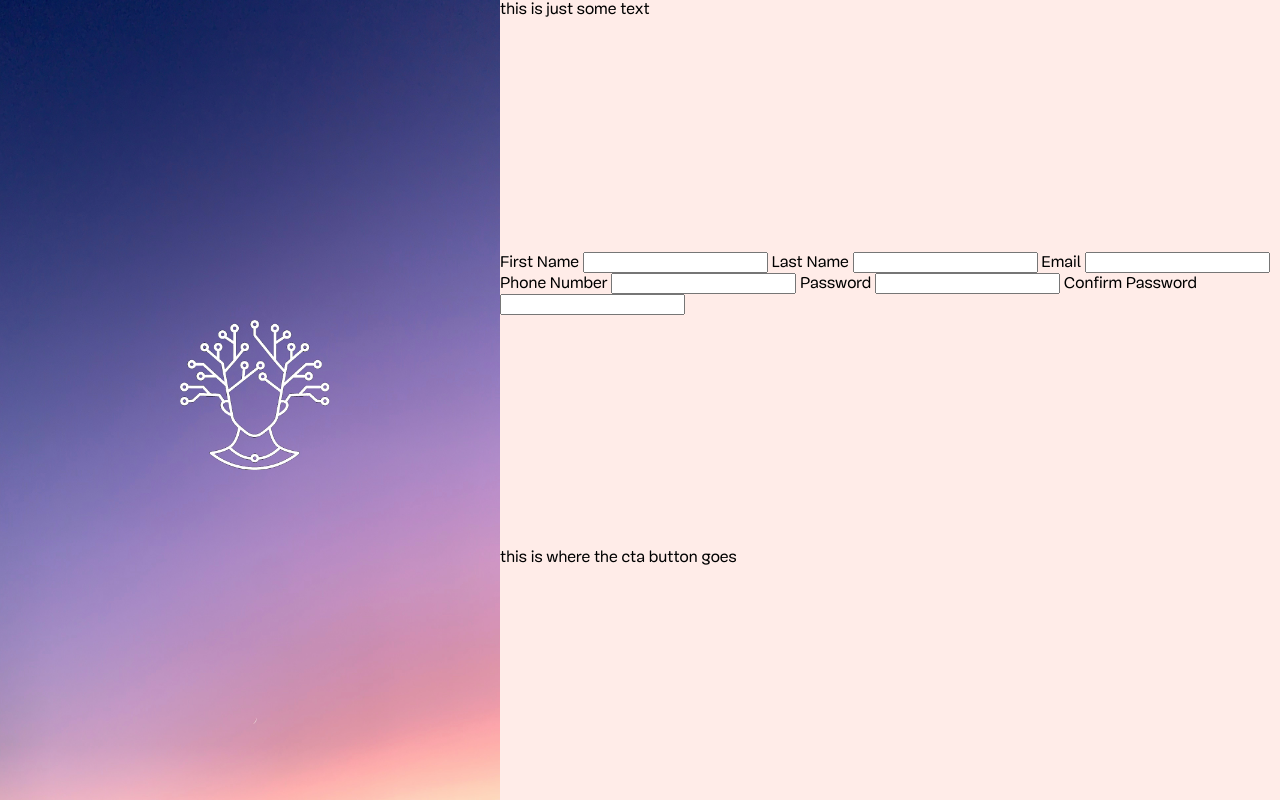
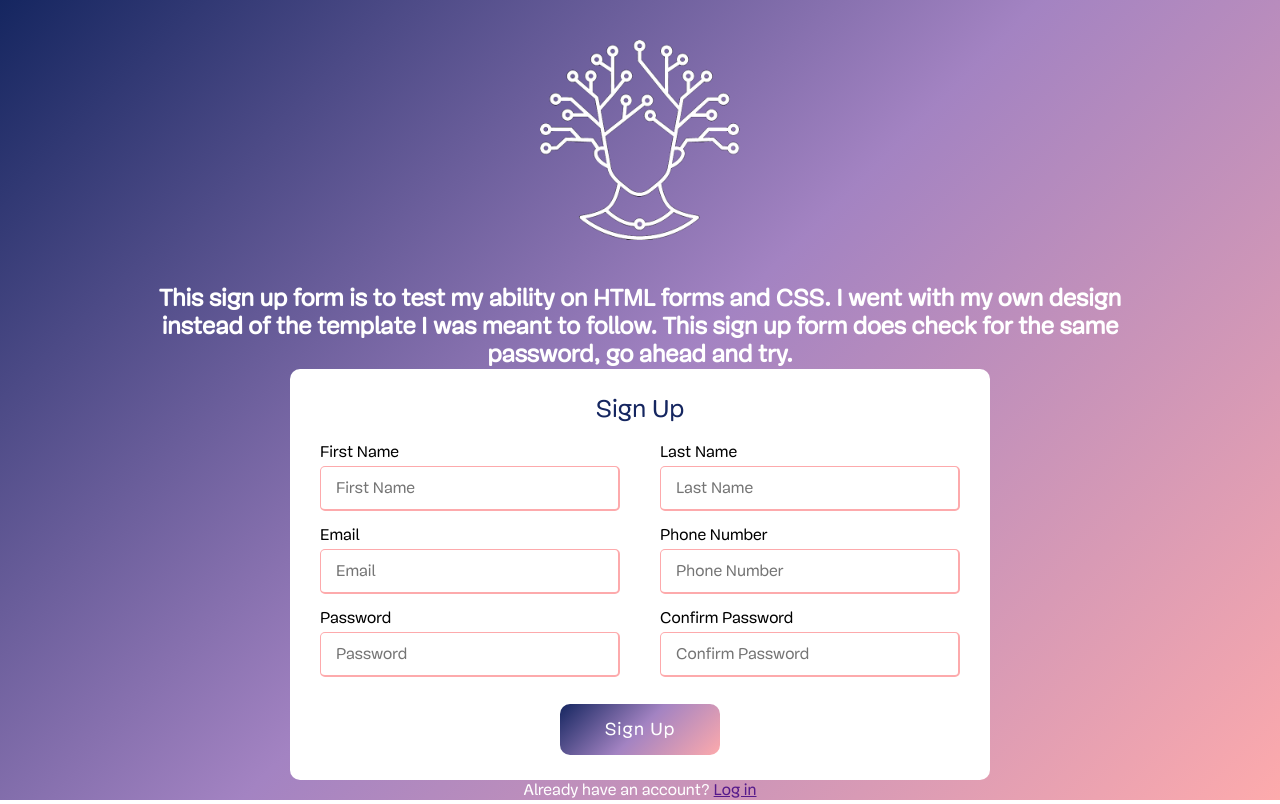
Before and after one commit to amrkab/sign-up-form, a plain HTML site: page index.html in a window 1280 px wide. Drawn offline with Linux system fonts and the light colour scheme.

Commit message:
Finish sign up page and styling

```diff
--- a/app.js
+++ b/app.js
@@ -0,0 +1,13 @@
+let password = document.querySelector('#password');
+let passwordConfirm = document.querySelector('#password-confirm');
+
+let btn = document.querySelector('#sign-up-button')
+
+btn.addEventListener('click', e => {
+    if (password.value != passwordConfirm.value) {
+        alert("passwords do not match");
+        e.preventDefault();
+    } else {
+
+    }
+    });
--- a/index.html
+++ b/index.html
@@ -8,40 +8,57 @@
 </head>
 <body>
     <div class="left-side">
-        <img src="images/background.jpg" alt="login-backdrop" class="backdrop">
         <img src="images/logo.png" alt="logo" class="logo">
     </div>
 
-    <div class="right-side">
         <div class="hero">
-            this is just some text
+            <h2>This sign up form is to test my ability on HTML forms and CSS. I went with my own design instead of the
+                template I was meant to follow. This sign up form does check for the same password, go ahead and try.
+            </h2>
         </div>
 
-        <div class="sign-up">
-            <form action="" method="post">
-                <label for="first_name">First Name</label>
-                <input type="text" id="first_name">
+        <div class="big-container">
+            <div class="small-container">
+                <div class="title">Sign Up</div>
+                    <form action="#"  class="sign-up-form">
+                        <div class="user-details">
+                        <div class="input-box">
+                            <label for="first_name" class="details">First Name</label>
+                            <input type="text" id="first_name" placeholder="First Name" required>
+                        </div>
+                        <div class="input-box">
+                            <label for="last" class="details">Last Name</label>
+                            <input type="text" id="last" placeholder="Last Name" required>
+                        </div>
 
-                <label for="last">Last Name</label>
-                <input type="text" id="last">
-
-                <label for="email">Email</label>
-                <input type="email" id="email">
-
-                <label for="tel">Phone Number</label>
-                <input type="tel" id="tel">
-
-                <label for="password">Password</label>
-                <input type="password" id="password">
-
-                <label for="password-confirm">Confirm Password</label>
-                <input type="password" id="password-confirm">
-            </form>
+                        <div class="input-box">
+                            <label for="email" class="details">Email</label>
+                            <input type="email" id="email" placeholder="Email" required>
+                        </div>
+                        <div class="input-box">
+                            <label for="tel" class="details">Phone Number</label>
+                            <input type="tel" id="tel" placeholder="Phone Number" required>
+                        </div>
+                        <div class="input-box">
+                            <label for="password" class="details">Password</label>
+                            <input type="password" id="password" placeholder="Password" required>
+                        </div>
+                        <div class="input-box">
+                            <label for="password-confirm" class="details">Confirm Password</label>
+                            <input type="password" id="password-confirm" placeholder="Confirm Password" required>
+                        </div>
+                        </div>
+                        <div class="button">
+                            <input type="submit" value="Sign Up" id="sign-up-button">
+                        </div>
+                    </form>
+            </div>
         </div>
 
-        <div class="cta">
-            this is where the cta button goes
+        <div class="log-in">
+            Already have an account? <a href="" class="log-in-link">Log in</a>
         </div>
-    </div>
+
+        <script src="app.js"></script>
 </body>
 </html>
--- a/styles.css
+++ b/styles.css
@@ -1,4 +1,9 @@
-/* * {border: 2px solid black;} */
+* {
+    margin: 0;
+    padding: 0;
+    box-sizing: border-box;
+    font-family: main-font;
+}
 
 body {
     margin: 0;
@@ -6,8 +11,9 @@ body {
     height: 100vh;
     overflow: hidden;
     display: flex;
-    font-family: main-font;
-
+    flex-direction: column;
+    align-items: center;
+    background: linear-gradient(135deg, #152660, #a383c2, #fdaaac);
 }
 
 @font-face {
@@ -19,38 +25,105 @@ body {
 
 }
 
-.right-side {
-    display: flex;
-    flex-direction: column;
-    flex-grow: 1;
-    background-color: rgb(255, 236, 232);
+
+input {
+    appearance: none;
 }
 
 div.hero {
+    color: white;
+    max-width: 1000px;
+    text-align: center;
+}
+
+div.big-container {
+    display: flex;
+    justify-content: center;
+    align-items: center;
     flex-grow: 1;
 }
 
-div.sign-up {
-    flex-grow: 1;
+div.small-container{
+    max-width: 700px;
+    width: 100%;
+    background-color: white;
+    padding: 25px 30px;
+    border-radius: 10px;
 }
 
-div.cta {
-    flex-grow: 1;
+.small-container .title{
+    font-size: 25px;
+    font-weight: 500;
+    text-align: center;
+    color: #152660;
 }
 
-.left-side {
-    position: relative;
+.small-container form .user-details{
+    display: flex;
+    flex-wrap: wrap;
+    justify-content: space-between;
+    margin: 20px 0 12px 0;
 }
 
-img.backdrop {
-    height: 100vh;
-    width: 500px;
-    position: relative;
+form .user-details .input-box{
+    margin-bottom: 15px;
+    width: calc(100% / 2 - 20px);
 }
 
-.logo {
-    width: 150px;
-    position: absolute;
-    top: 320px;
-    left: 180px;
+.user-details .input-box .details {
+    display: block;
+    font-weight: 500;
+    margin-bottom: 5px;
 }
+
+.user-details .input-box input{
+    height: 45px;
+    width: 100%;
+    outline: none;
+    border-radius: 5px;
+    border: 1px solid #fdaaac;
+    padding-left: 15px;
+    font-size: 16px;
+    border-bottom-width: 2px;
+    border-right-width: 2px;
+    transition: all 0.3s ease;
+}
+
+.user-details .input-box input:focus,
+.user-details .input-box input:valid{
+    border-color: #152660;
+}
+
+.button{
+    display: flex;
+    justify-content: center;
+}
+
+form .button input{
+    height: 100%;
+    width: 25%;
+    outline: none;
+    color: white;
+    border: none;
+    font-size: 18px;
+    font-weight: 500;
+    border-radius: 10px;
+    letter-spacing: 1px;
+    background: linear-gradient(135deg, #152660, #a383c2, #fdaaac);
+    padding: 15px;
+}
+
+form .button input:hover{
+    background: linear-gradient(-135deg, #152660, #a383c2, #fdaaac);
+}
+
+div.log-in {
+    flex-grow: 1;
+    color: white;
+}
+
+
+img.logo {
+    width: 200px;
+    margin: 40px 0px;
+}
```
